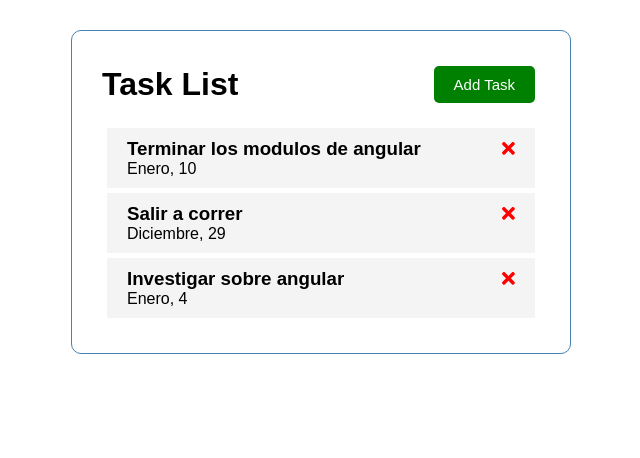
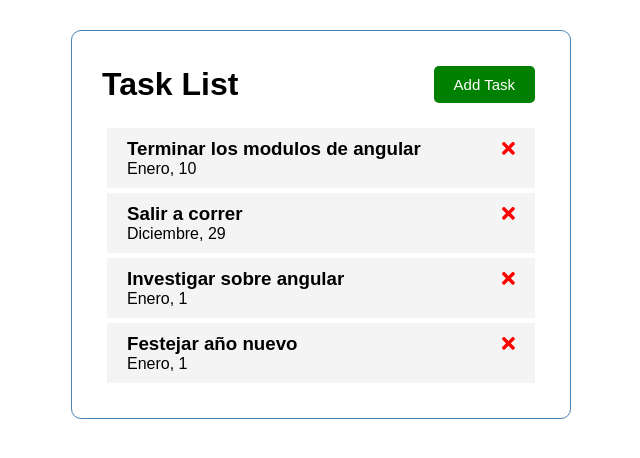
Before and after one commit to mguazzaroni/arg-prog-task-list-angular, an Angular app: page / in a window 1280 px wide. Shown: the top 458 px of the page, without its empty margins (319-959 px from the left). Built offline with nearby package versions, Linux system fonts and the light colour scheme; data requests are answered from the project's data file.

Commit message:
Servicio y servidor de tares listo

```diff
--- /dev/null
+++ b/db.json
@@ -0,0 +1,28 @@
+{
+    "tasks":[
+        {
+            "id": 1,
+            "text": "Terminar los modulos de angular",
+            "day": "Enero, 10",
+            "reminder": true
+        },
+        {
+            "id": 2,
+            "text": "Salir a correr",
+            "day": "Diciembre, 29",
+            "reminder": false
+        },
+        {
+            "id": 3,
+            "text": "Investigar sobre angular",
+            "day": "Enero, 1",
+            "reminder": true
+        },
+        {
+            "id": 4,
+            "text": "Festejar año nuevo",
+            "day": "Enero, 1",
+            "reminder": true
+        }
+    ]
+}
--- a/package.json
+++ b/package.json
@@ -6,7 +6,8 @@
     "start": "ng serve",
     "build": "ng build",
     "watch": "ng build --watch --configuration development",
-    "test": "ng test"
+    "test": "ng test",
+    "server": "json-server --watch db.json --port 5000"
   },
   "private": true,
   "dependencies": {
@@ -23,6 +24,7 @@
     "@fortawesome/free-brands-svg-icons": "^5.15.4",
     "@fortawesome/free-regular-svg-icons": "^5.15.4",
     "@fortawesome/free-solid-svg-icons": "^5.15.4",
+    "json-server": "^0.17.0",
     "rxjs": "~7.4.0",
     "tslib": "^2.3.0",
     "zone.js": "~0.11.4"
--- a/src/app/app.module.ts
+++ b/src/app/app.module.ts
@@ -2,6 +2,8 @@ import { NgModule } from '@angular/core';
 import { BrowserModule } from '@angular/platform-browser';
 //Importamos los modulos de formularios
 import { FormsModule, ReactiveFormsModule } from '@angular/forms';
+// Importamos el modulo para manejar peticiones http
+import {HttpClientModule} from '@angular/common/http';
 
 import { AppRoutingModule } from './app-routing.module';
 import { AppComponent } from './app.component';
@@ -26,7 +28,8 @@ import { FontAwesomeModule } from '@fortawesome/angular-fontawesome';
     AppRoutingModule,
     FormsModule,
     ReactiveFormsModule,
-    FontAwesomeModule
+    FontAwesomeModule,
+    HttpClientModule
   ],
   providers: [],
   bootstrap: [AppComponent]
--- a/src/app/components/tasks-item/tasks-item.component.ts
+++ b/src/app/components/tasks-item/tasks-item.component.ts
@@ -1,6 +1,6 @@
 import { Component, OnInit, Input} from '@angular/core';
-import {Task} from '../Task';
-import {TASKS} from '../mock-tasks';
+import {Task} from '../../Task';
+import {TASKS} from '../../mock-tasks';
 import { faTimes } from '@fortawesome/free-solid-svg-icons';
 
 @Component({
--- a/src/app/components/tasks/tasks.component.ts
+++ b/src/app/components/tasks/tasks.component.ts
@@ -1,7 +1,6 @@
 import { Component, OnInit } from '@angular/core';
-import { Task } from '../Task';
-import { TASKS } from '../mock-tasks';
-
+import {TaskService} from '../../services/task.service';
+import {Task} from '../../Task';
 
 @Component({
   selector: 'app-tasks',
@@ -9,11 +8,16 @@ import { TASKS } from '../mock-tasks';
   styleUrls: ['./tasks.component.css']
 })
 export class TasksComponent implements OnInit {
+  tasks: Task[] = [];
 
-  tasks: Task[] = TASKS;
-  constructor() { }
+  constructor(
+    private TaskService: TaskService
+  ) { }
 
   ngOnInit(): void {
+    this.TaskService.getTasks().subscribe((res) => [
+      this.tasks = res
+    ]);
   }
 
 }
--- /dev/null
+++ b/src/app/services/task.service.ts
@@ -0,0 +1,21 @@
+import { Injectable } from '@angular/core';
+import {HttpClient, HttpHandler} from '@angular/common/http';
+import {Observable, of} from 'rxjs';
+import {Task} from '../Task';
+import {TASKS} from '../mock-tasks';
+
+
+@Injectable({
+  providedIn: 'root'
+})
+export class TaskService {
+  private apiUrl = 'http://localhost:5000/tasks';
+  constructor(
+    private http: HttpClient
+  ) { }
+
+  getTasks() : Observable<Task[]>{
+    //El get nos va a devolver la lista de tareas guardada en db.json que ahora manejamos por metodos http
+    return this.http.get<Task[]>(this.apiUrl);
+  }
+}
```
Also changed, not shown: src/app/Task.ts (renamed from src/app/components/Task.ts), src/app/mock-tasks.ts (renamed from src/app/components/mock-tasks.ts), 2 other files (tests, documents, lock files or other folders).
